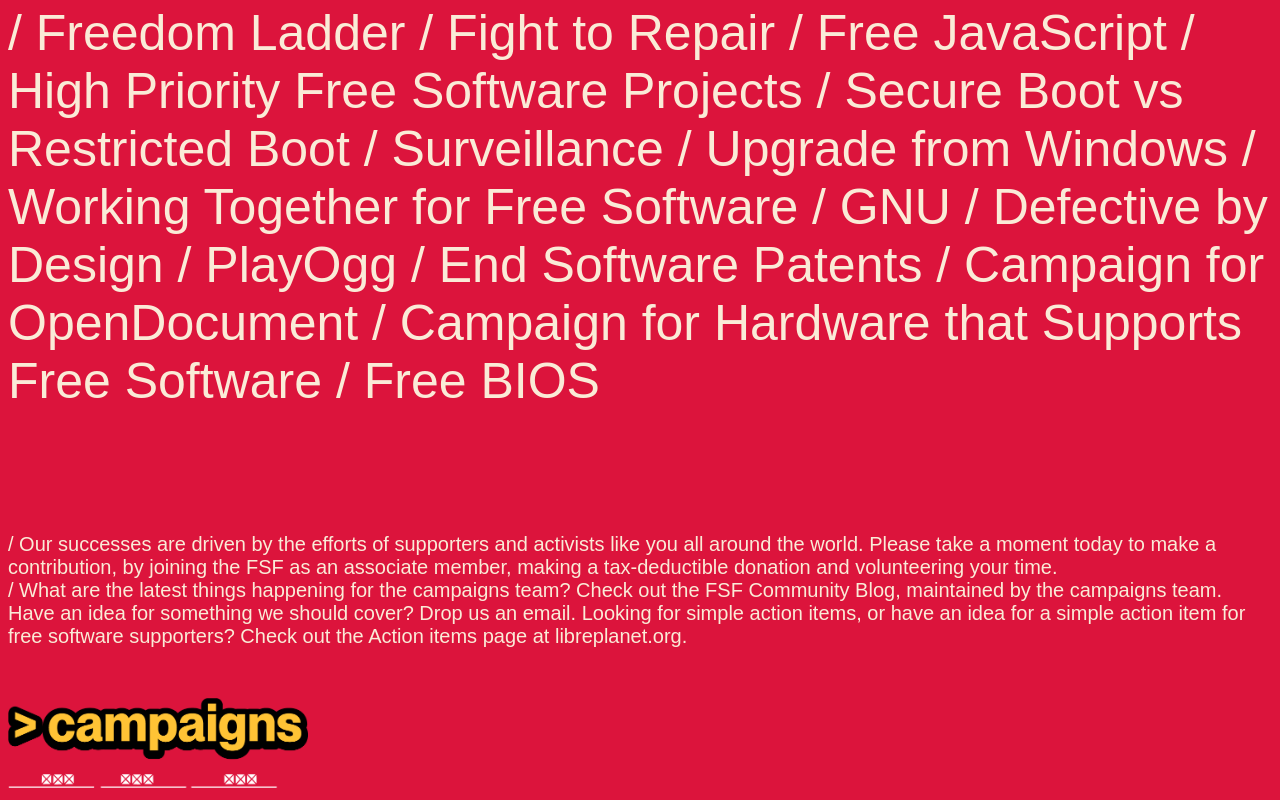
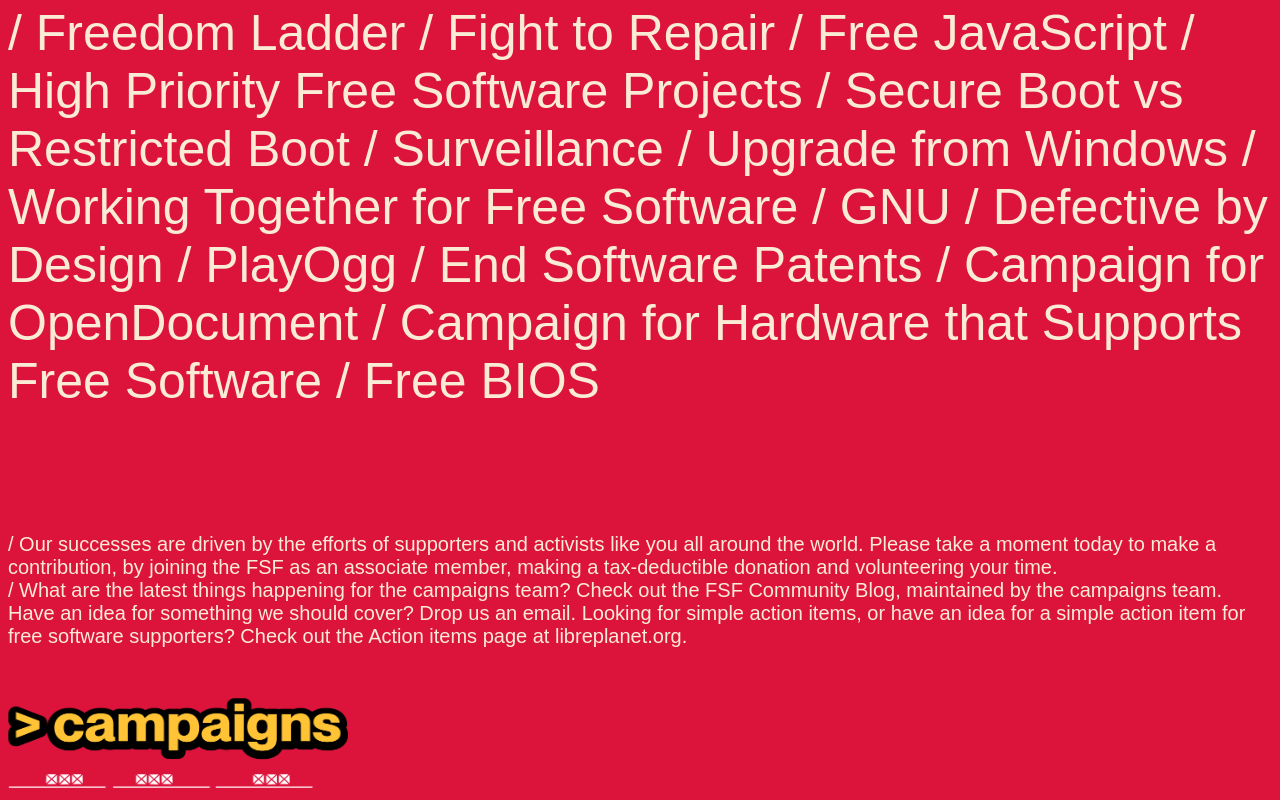
Before and after one commit to tjajordan/F.S.F., a plain HTML site: page Campaigns.html in a window 1280 px wide. Shown: the part 576-1376 px from the top of the page. Drawn offline with Linux system fonts and the light colour scheme.

Commit message:
Update Campaigns.html

```diff
--- a/Campaigns.html
+++ b/Campaigns.html
@@ -33,7 +33,7 @@
           </p2> </div>
 
 
-<img src="campaigns.png" width="300px" height="90px">
+<img src="campaigns.png" width="340px" height="90px">
 
 
 
```
